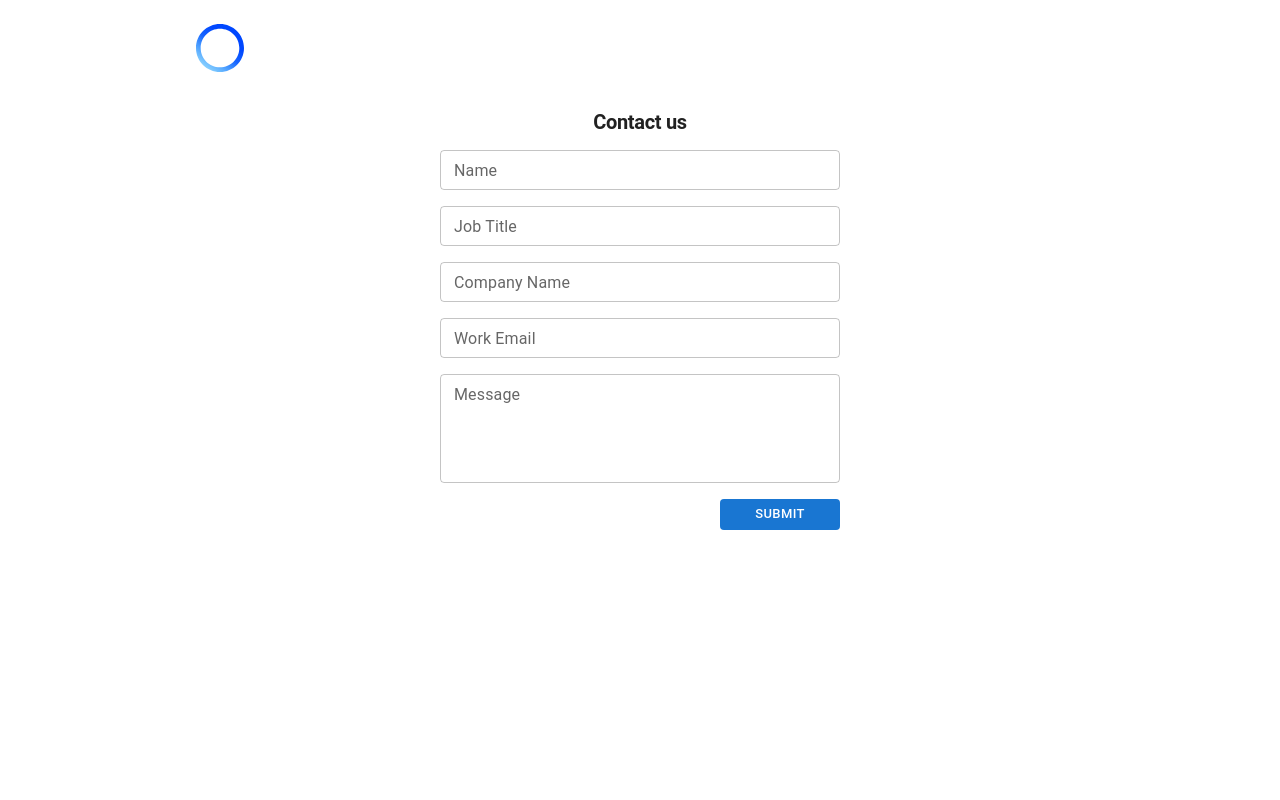
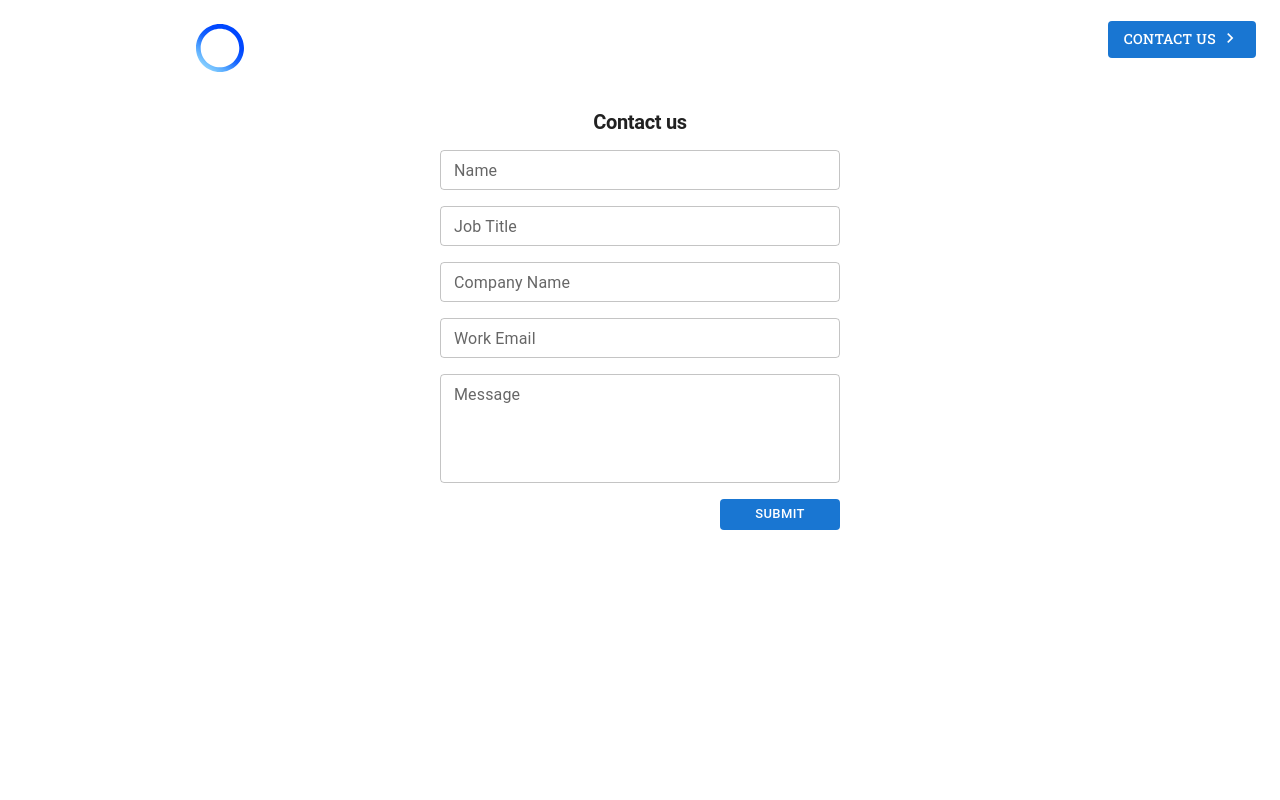
Before and after one commit to corpulent/website, a Next.js app: page /contact in a window 1280 px wide. Shown: the top 800 px of the page. Built offline with nearby package versions, Linux system fonts and the light colour scheme; no server answers.

Commit message:
feat: added contact us button to navbar

```diff
--- a/components/layouts/primary/Navbar.tsx
+++ b/components/layouts/primary/Navbar.tsx
@@ -1,4 +1,4 @@
-import { AppBar, Box, Button, Toolbar, styled } from "@mui/material";
+import { AppBar, Box, Button, Icon, Toolbar, styled } from "@mui/material";
 import Link from "next/link";
 import { FunctionComponent, ReactElement } from "react";
 
@@ -18,6 +18,17 @@ const StyledToolbar = styled(Toolbar)`
 
 const StyledLink = styled(Link)`
   margin-left: 172px;
+`;
+
+const ButtonLink = styled(Link)`
+  font-family: "Roboto Slab";
+  text-decoration: none;
+  color: white;
+
+  &:hover {
+    text-decoration: none;
+    color: white;
+  }
 `;
 
 const DarkModeToggle = styled(Button)`
@@ -73,6 +84,18 @@ export const Navbar: FunctionComponent<INavbarProps> = (
             </StyledSvg>
           </StyledLink>
 
+          <Button
+            variant="contained"
+            disableElevation={true}
+            sx={{
+              zIndex: 1,
+            }}
+          >
+            <ButtonLink href="/contact">Contact us</ButtonLink>
+            <Icon sx={{ mt: -0.5, ml: 0.5 }} fontSize="small">
+              chevron_right
+            </Icon>
+          </Button>
           {/* <DarkModeToggle
             onClick={onToggleDarkMode}
             size="small"
```
